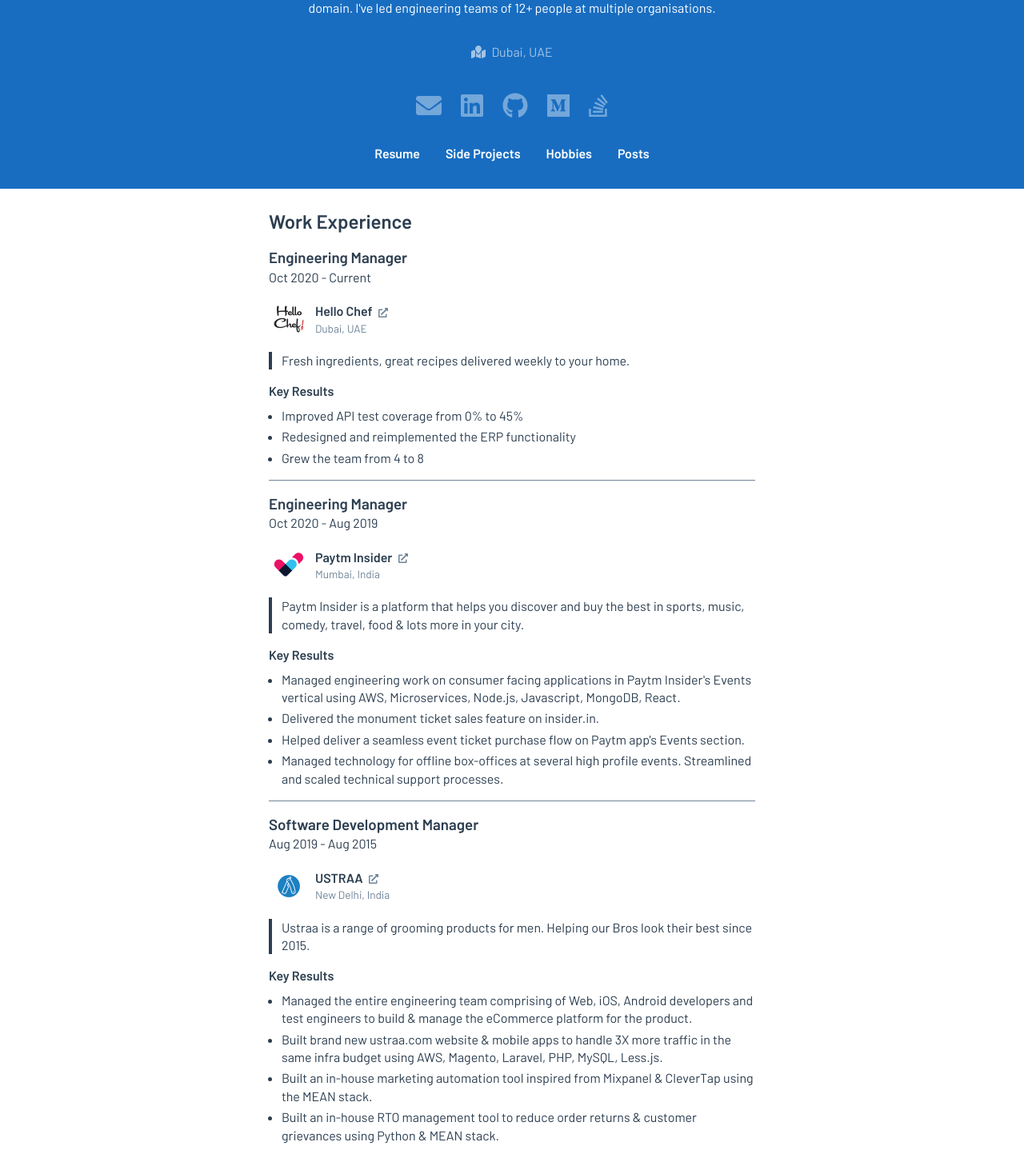
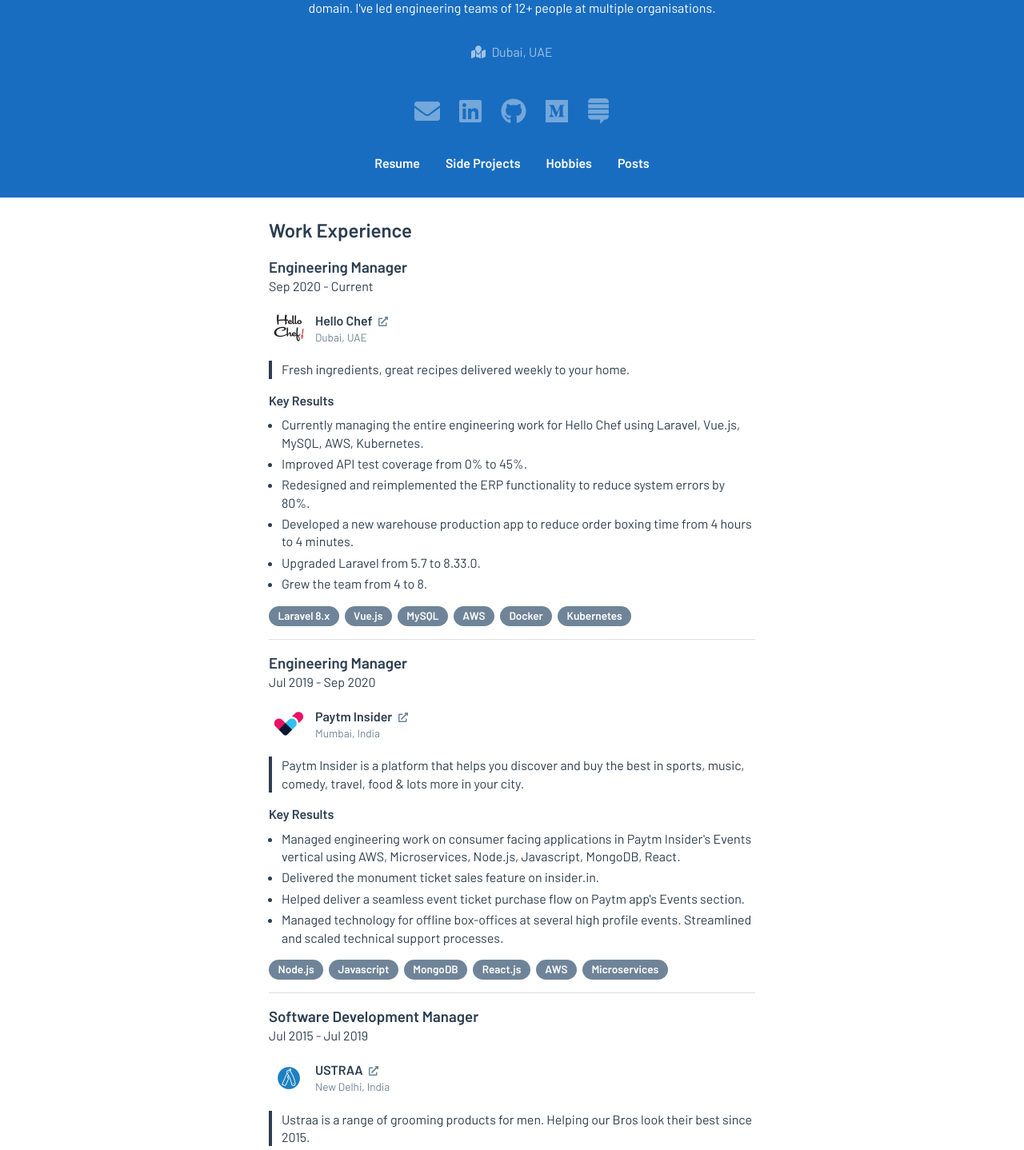
Before and after one commit to hiteshpachpor/hiteshpachpor.com, a Vue app: page /#/ in a window 1280 px wide. Shown: the part 324-1762 px from the top of the page at 80% size. Built offline with nearby package versions, Linux system fonts and the light colour scheme.

Commit message:
feat: job tags, social links

```diff
--- a/src/App.vue
+++ b/src/App.vue
@@ -31,7 +31,7 @@
   --text-color: #2c3e50;
   --light-text-color: #6f8498;
   --blue-background: #186dc1;
-  --grey-background: #fff;
+  --grey-background: #ddd;
   --white: #fff;
 }
 </style>
--- a/src/components/Job.vue
+++ b/src/components/Job.vue
@@ -42,6 +42,10 @@
           {{ keyResult }}
         </li>
       </ul>
+    </div>
+
+    <div class="tag-list">
+      <TagList :tags="job.tags" />
     </div>
   </div>
 </template>
@@ -99,13 +103,22 @@
     border-left: 0.25rem solid;
   }
 }
+
+.tag-list {
+  padding: 0 0 1rem;
+}
 </style>
 
 <script lang="ts">
 import { Component, Prop, Vue } from "vue-property-decorator";
+import TagList from "@/components/TagList.vue";
 import moment from 'moment';
 
-@Component
+@Component({
+  components: {
+    TagList,
+  },
+})
 export default class Header extends Vue {
   @Prop() job!: any;
 
--- a/src/components/Jobs.vue
+++ b/src/components/Jobs.vue
@@ -16,7 +16,7 @@
 .jobs {
   > div {
     & + div {
-      border-top: 1px solid var(--light-text-color);
+      border-top: 1px solid var(--grey-background);
     }
   }
 }
--- /dev/null
+++ b/src/components/Tag.vue
@@ -0,0 +1,26 @@
+<template>
+  <div class="tag">
+    {{ tag }}
+  </div>
+</template>
+
+<style lang="less" scoped>
+.tag {
+  font-size: 0.85rem;
+  font-weight: 700;
+  border-radius: 1em;
+  color: var(--white);
+  background-color: var(--light-text-color);
+  padding: 0.15em 0.85em 0.3em;
+  margin: 0 0.5em 0 0;
+}
+</style>
+
+<script lang="ts">
+import { Component, Prop, Vue } from "vue-property-decorator";
+
+@Component
+export default class Tag extends Vue {
+  @Prop() tag!: any;
+}
+</script>
--- /dev/null
+++ b/src/components/TagList.vue
@@ -0,0 +1,26 @@
+<template>
+  <div class="tags">
+    <Tag v-for="tag in tags" :tag="tag" :key="tag" />
+  </div>
+</template>
+
+<style lang="less" scoped>
+.tags {
+  display: flex;
+  flex-basis: row;
+}
+</style>
+
+<script lang="ts">
+import { Component, Prop, Vue } from "vue-property-decorator";
+import Tag from "@/components/Tag.vue";
+
+@Component({
+    components: {
+        Tag,
+    },
+})
+export default class TagList extends Vue {
+  @Prop() tags!: any;
+}
+</script>
--- a/src/components/page/Header.vue
+++ b/src/components/page/Header.vue
@@ -15,11 +15,25 @@
     </div>
 
     <div class="contact">
-      <font-awesome-icon icon="envelope" />
-      <font-awesome-icon :icon="['fab', 'linkedin']" />
-      <font-awesome-icon :icon="['fab', 'github']" />
-      <font-awesome-icon :icon="['fab', 'medium']" />
-      <font-awesome-icon :icon="['fab', 'stack-overflow']" />
+      <a :href="portfolio.me.social.email" target="_blank">
+        <font-awesome-icon icon="envelope" />
+      </a>
+
+      <a :href="portfolio.me.social.linkedin" target="_blank">
+        <font-awesome-icon :icon="['fab', 'linkedin']" />
+      </a>
+
+      <a :href="portfolio.me.social.github" target="_blank">
+        <font-awesome-icon :icon="['fab', 'github']" />
+      </a>
+
+      <a :href="portfolio.me.social.medium" target="_blank">
+        <font-awesome-icon :icon="['fab', 'medium']" />
+      </a>
+
+      <a :href="portfolio.me.social.stackExchange" target="_blank">
+        <font-awesome-icon :icon="['fab', 'stack-exchange']" />
+      </a>
     </div>
 
     <div class="links">
@@ -43,7 +57,7 @@
   flex-direction: column;
   align-items: center;
   background-color: var(--blue-background);
-  color: var(--grey-background)
+  color: var(--white);
 }
 
 .image {
@@ -72,6 +86,10 @@
 .contact {
   margin-top: 0.5rem;
   color: rgba(255, 255, 255, 0.4);
+
+  > a:hover {
+    color: rgba(255, 255, 255, 1);
+  }
 
   > * {
     font-size: 2rem;
--- a/src/main.ts
+++ b/src/main.ts
@@ -13,7 +13,7 @@
   faInstagram,
   faLinkedin,
   faMedium,
-  faStackOverflow,
+  faStackExchange,
 } from '@fortawesome/free-brands-svg-icons';
 import { FontAwesomeIcon } from '@fortawesome/vue-fontawesome';
 
@@ -26,7 +26,7 @@
   faLinkedin,
   faMapMarked,
   faMedium,
-  faStackOverflow,
+  faStackExchange,
 );
 
 Vue.component('font-awesome-icon', FontAwesomeIcon);
--- a/src/views/Home.vue
+++ b/src/views/Home.vue
@@ -32,8 +32,11 @@
       email: "hiteshspac@gmail.com",
     },
     social: {
-      github: "",
-      linkedin: "",
+      email: "mailto:hiteshspac@gmail.com",
+      linkedin: "https://www.linkedin.com/in/hitesh-pachpor/",
+      github: "https://github.com/hiteshpachpor",
+      medium: "https://medium.com/@hiteshspac",
+      stackExchange: "https://stackexchange.com/users/2137427/hiteshspac?tab=accounts",
     },
   },
   jobs: [
@@ -46,15 +49,26 @@
         logo: "companies/hello-chef.jpeg",
       },
       period: {
-        from: new Date(2020, 9),
+        from: new Date(2020, 8),
         to: null,
       },
       current: true,
       position: "Engineering Manager",
       keyResults: [
-        "Improved API test coverage from 0% to 45%",
-        "Redesigned and reimplemented the ERP functionality",
-        "Grew the team from 4 to 8",
+        "Currently managing the entire engineering work for Hello Chef using Laravel, Vue.js, MySQL, AWS, Kubernetes.",
+        "Improved API test coverage from 0% to 45%.",
+        "Redesigned and reimplemented the ERP functionality to reduce system errors by 80%.",
+        "Developed a new warehouse production app to reduce order boxing time from 4 hours to 4 minutes.",
+        "Upgraded Laravel from 5.7 to 8.33.0.",
+        "Grew the team from 4 to 8.",
+      ],
+      tags: [
+        "Laravel 8.x",
+        "Vue.js",
+        "MySQL",
+        "AWS",
+        "Docker",
+        "Kubernetes",
       ],
     },
     {
@@ -66,8 +80,8 @@
         logo: "companies/paytm-insider.png",
       },
       period: {
-        from: new Date(2020, 9),
-        to: new Date(2019, 7),
+        from: new Date(2019, 6),
+        to: new Date(2020, 8),
       },
       current: false,
       position: "Engineering Manager",
@@ -76,6 +90,14 @@
         "Delivered the monument ticket sales feature on insider.in.",
         "Helped deliver a seamless event ticket purchase flow on Paytm app's Events section.",
         "Managed technology for offline box-offices at several high profile events. Streamlined and scaled technical support processes.",
+      ],
+      tags: [
+        "Node.js",
+        "Javascript",
+        "MongoDB",
+        "React.js",
+        "AWS",
+        "Microservices",
       ],
     },
     {
@@ -87,8 +109,8 @@
         logo: "companies/ustraa.png",
       },
       period: {
-        from: new Date(2019, 7),
-        to: new Date(2015, 7),
+        from: new Date(2015, 6),
+        to: new Date(2019, 6),
       },
       current: false,
       position: "Software Development Manager",
@@ -98,6 +120,15 @@
         "Built an in-house marketing automation tool inspired from Mixpanel & CleverTap using the MEAN stack.",
         "Built an in-house RTO management tool to reduce order returns & customer grievances using Python & MEAN stack.",
         "Implemented SCRUM for engineering and product teams.",
+      ],
+      tags: [
+        "Magento 1.8",
+        "Magento 2.2",
+        "Laravel 5.x",
+        "PHP",
+        "MySQL",
+        "Less",
+        "AWS",
       ],
     },
     {
@@ -109,16 +140,25 @@
         logo: "companies/iksula.png",
       },
       period: {
-        from: new Date(2013, 1),
-        to: new Date(2015, 6),
+        from: new Date(2013, 0),
+        to: new Date(2015, 5),
       },
       current: false,
-      position: "Team Lead",
+      position: "Software Developer",
       keyResults: [
         "Worked with clients from India, USA, Canada to build their eCommerce platforms using the Magento framework.",
         "Set up standard practices in VCS, coding standards, client requirement management for the entire department.",
         "Helped happilyunmarried.com scale 20x on their website using Magento, PHP, MySQL, HTML, CSS.",
-        "Built a platform for SonicSense Pro Audio to help customers compare audio equipments and musical instruments using Laravel, MySQL, Angular.js, HTML, Less.js",
+        "Built a platform for SonicSense Pro Audio to help customers compare audio equipments and musical instruments using Laravel, MySQL, Angular.js, HTML, Less.js.",
+      ],
+      tags: [
+        "Magento 1.7",
+        "Laravel 4.2",
+        "PHP",
+        "MySQL",
+        "HTML",
+        "CSS",
+        "Linux",
       ],
     },
   ],
```
